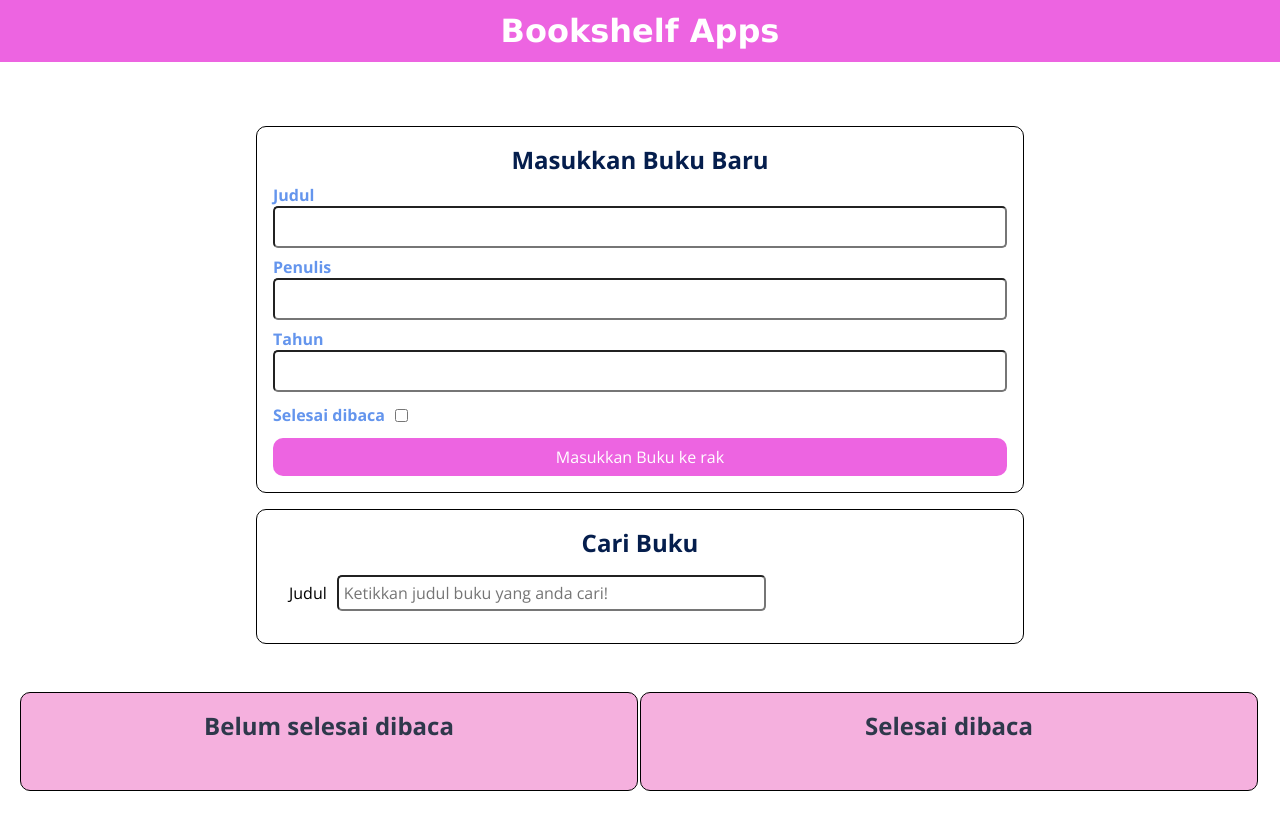
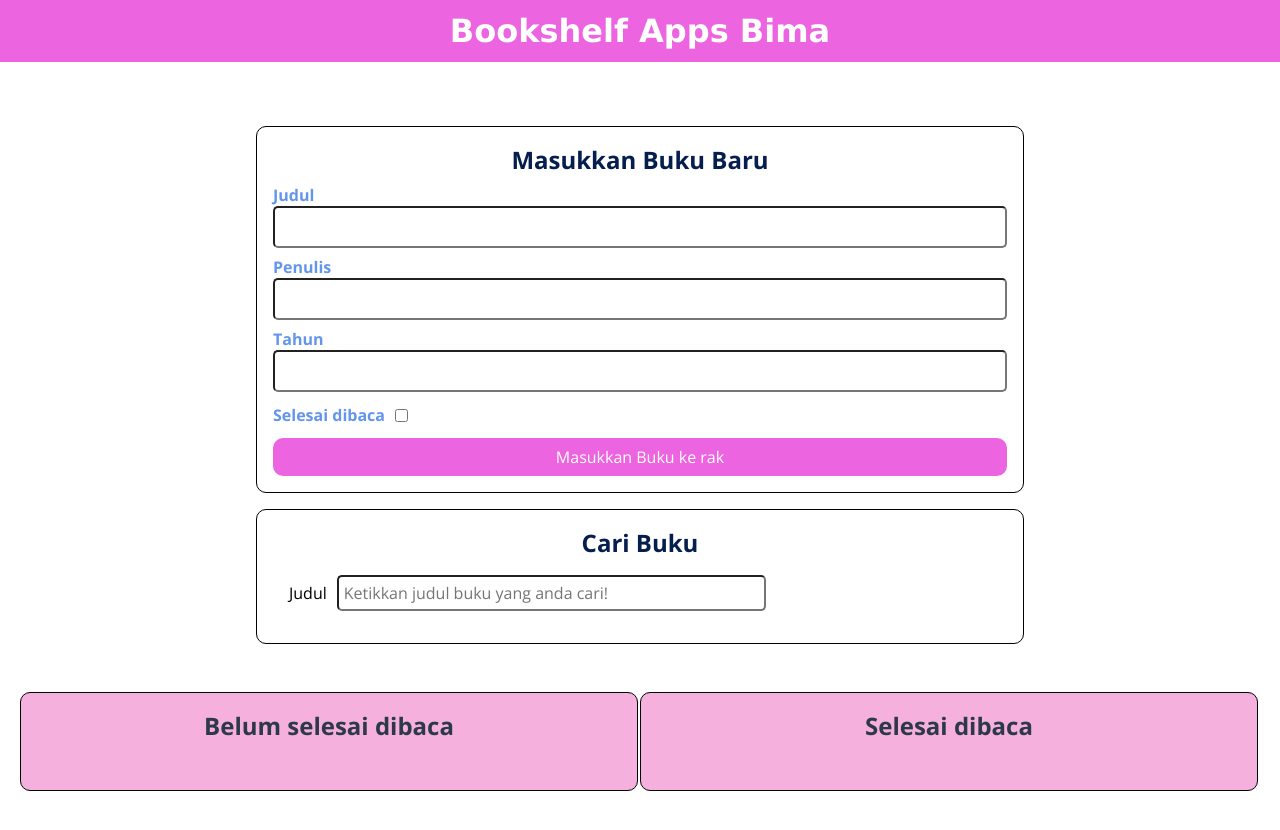
Before and after one commit to bimahamdani93/bookShelfApp, a plain HTML site: page index.html in a window 1280 px wide. Drawn offline with nearby package versions, Linux system fonts and the light colour scheme.

Commit message:
Update judul app

```diff
--- a/index.html
+++ b/index.html
@@ -16,7 +16,7 @@
 
 <body>
     <header class="head_bar">
-        <h1 class="head_bar__title">Bookshelf Apps</h1>
+        <h1 class="head_bar__title">Bookshelf Apps Bima</h1>
     </header>
     <br><br><br><br><br>
     <main>
```
